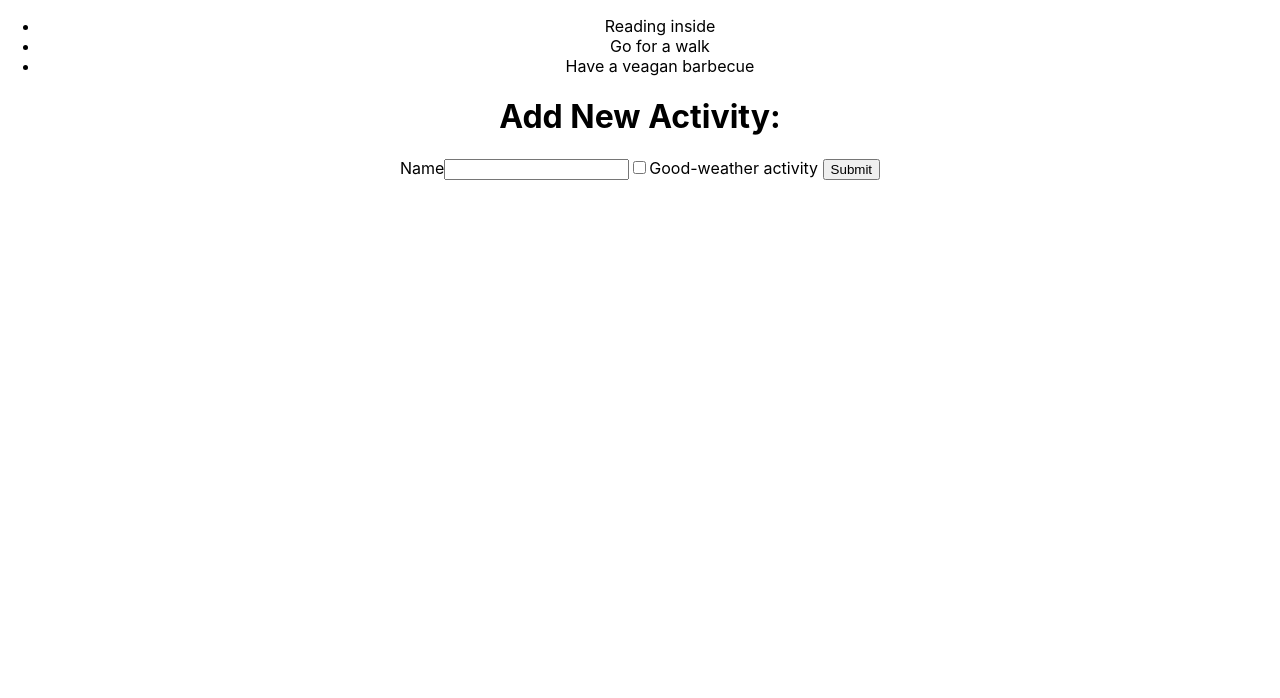
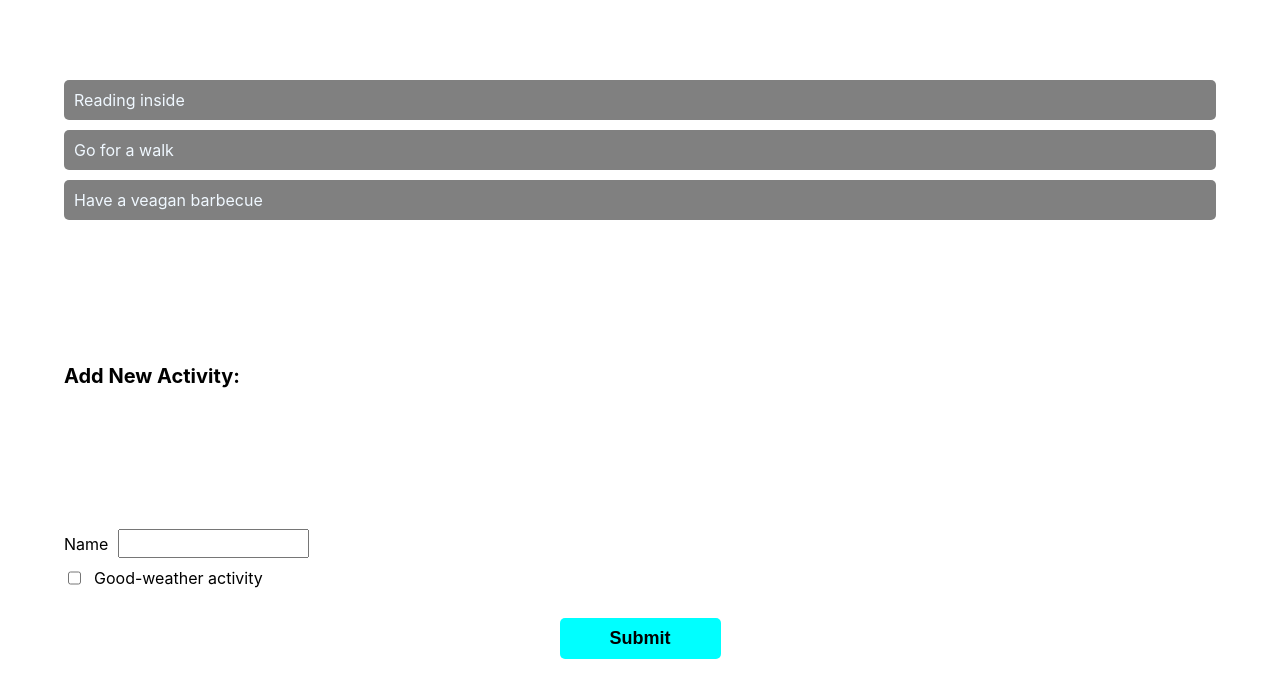
Before and after one commit to frank12421/weather-app, a React (Create React App) app: page / in a window 1280 px wide. Shown: the top 698 px of the page. Built offline with nearby package versions, Linux system fonts and the light colour scheme.

Commit message:
first css Styling

```diff
--- a/src/components/Form.css
+++ b/src/components/Form.css
@@ -0,0 +1,42 @@
+.form {
+  display: flex;
+  flex-direction: column;
+  align-items: flex-start;
+  padding: 5%;
+  gap: 10px;
+}
+
+.form-feld {
+  display: flex;
+  flex-direction: row;
+  align-items: center;
+  justify-content: flex-start;
+
+  gap: 10px;
+}
+
+.form-active {
+  display: flex;
+  flex-direction: row;
+  justify-content: flex-start;
+  gap: 10px;
+}
+
+.button {
+  margin-top: 20px;
+  align-self: center;
+  padding: 10px 50px 10px 50px;
+  font-size: large;
+  font-weight: bold;
+  background-color: aqua;
+  border: none;
+  border-radius: 5px;
+}
+
+.input-name {
+  padding: 5px;
+}
+
+.checkbox {
+  padding: 5px;
+}
--- a/src/components/Form.js
+++ b/src/components/Form.js
@@ -1,3 +1,5 @@
+import "./Form.css";
+
 export default function Form({ onAddActivity }) {
   function handleSubmit(event) {
     event.preventDefault();
@@ -11,10 +13,20 @@ export default function Form({ onAddActivity }) {
 
   return (
     <form className="form" onSubmit={handleSubmit}>
+      <div className="form-feld">
         <label className="label-name" name="label-name" htmlFor="name">
           Name
         </label>
-      <input className="input-name" type="text" name="name" id="name"></input>
+        <input
+          className="input-name"
+          type="text"
+          name="name"
+          id="name"
+          required
+        ></input>
+      </div>
+
+      <div className="form-active">
         <input
           className="checkbox"
           type="checkbox"
@@ -22,6 +34,7 @@ export default function Form({ onAddActivity }) {
           id="WeatherActivity"
         />
         <label htmlFor="WeatherActivity">Good-weather activity </label>
+      </div>
       <button className="button" type="submit">
         Submit
       </button>
--- a/src/components/List.css
+++ b/src/components/List.css
@@ -0,0 +1,22 @@
+.list {
+  display: flex;
+  flex-direction: column;
+  gap: 10px;
+
+  padding: 5%;
+  list-style: none;
+}
+
+li {
+  background-color: gray;
+  padding: 10px;
+  text-align: left;
+  color: aliceblue;
+  border-radius: 5px;
+}
+
+h1 {
+  font-size: 20px;
+  text-align: left;
+  padding: 5%;
+}
--- a/src/components/List.js
+++ b/src/components/List.js
@@ -1,8 +1,10 @@
+import "./List.css";
+
 export default function List({ activitys }) {
   return (
     <ul className="list">
       {activitys.map((activity) => (
-        <li key={activity.id}>
+        <li className="list-items" key={activity.id}>
           {" "}
           {activity.name}
           {activity.isForGoodWeather}
```
Lines whose indentation alone changed are shown as unchanged.
